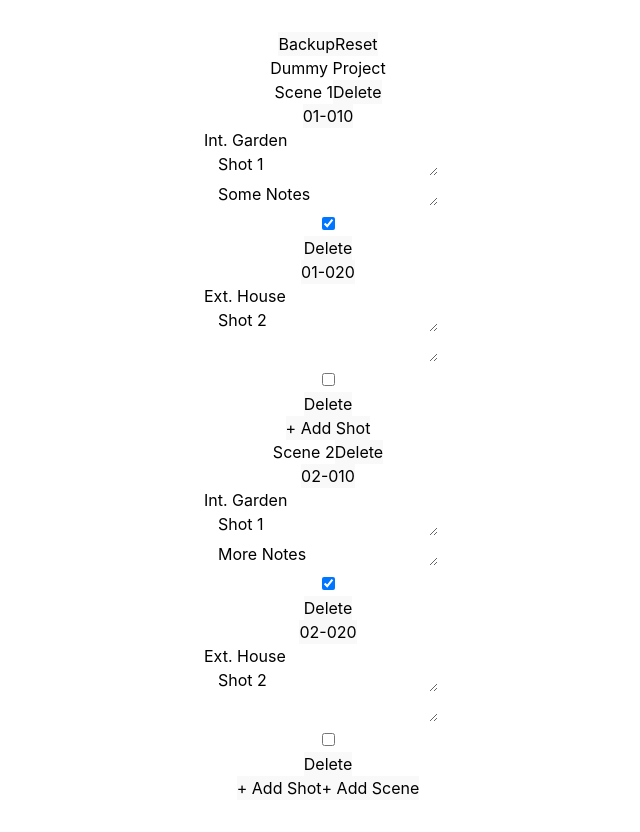
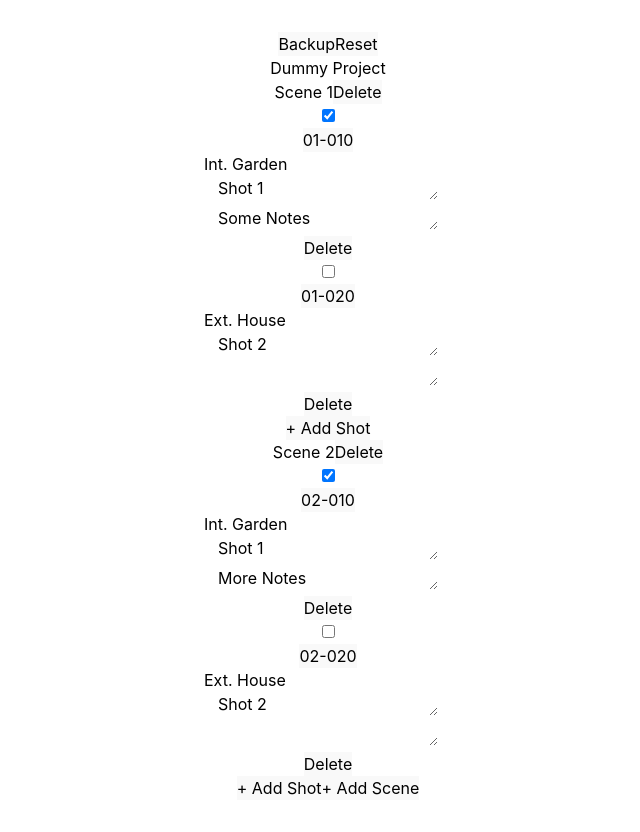
Before and after one commit to roschlau/brickshots, a React (Vite) app: page / in a window 1280 px wide. Shown: the whole page, without its empty margins (312-952 px from the left). Built offline with nearby package versions, Linux system fonts and the light colour scheme.

Commit message:
Put animated checkbox at the start of the row

```diff
--- a/src/App.tsx
+++ b/src/App.tsx
@@ -157,8 +157,15 @@ function ShotTableRow({shot, sceneNumber, shotNumber, onUpdate, onDelete}: {
 
   return (
     <>
+      <div className="col-start-1">
+        <input
+          type={'checkbox'}
+          checked={shot.animated}
+          onChange={value => setAnimated(value.target.checked)}
+        />
+      </div>
       <div
-        className={'col-start-1'}
+        className={'col-start-2'}
         onClick={shotCodeClicked}
       >
         <button
@@ -168,33 +175,26 @@ function ShotTableRow({shot, sceneNumber, shotNumber, onUpdate, onDelete}: {
           {shotFullCode}
         </button>
       </div>
-      <div className="col-start-2">
+      <div className="col-start-3">
         <input
           type={'text'}
           value={shot.location ?? ''}
           onChange={value => onUpdate({...shot, location: value.target.value})}
         />
       </div>
-      <div className="col-start-3">
+      <div className="col-start-4">
         <textarea
           rows={1}
           value={shot.description}
           onChange={value => onUpdate({...shot, description: value.target.value})}
         ></textarea>
       </div>
-      <div className="col-start-4">
+      <div className="col-start-5">
         <textarea
           rows={1}
           value={shot.notes}
           onChange={value => onUpdate({...shot, notes: value.target.value})}
         ></textarea>
-      </div>
-      <div className="col-start-5">
-        <input
-          type={'checkbox'}
-          checked={shot.animated}
-          onChange={value => setAnimated(value.target.checked)}
-        />
       </div>
       <div className="col-start-6">
         <button
```
